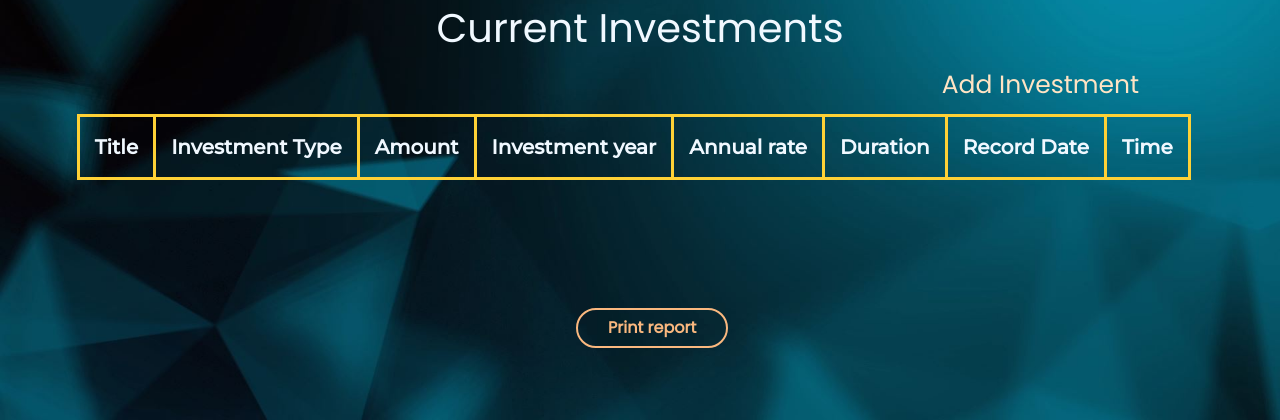
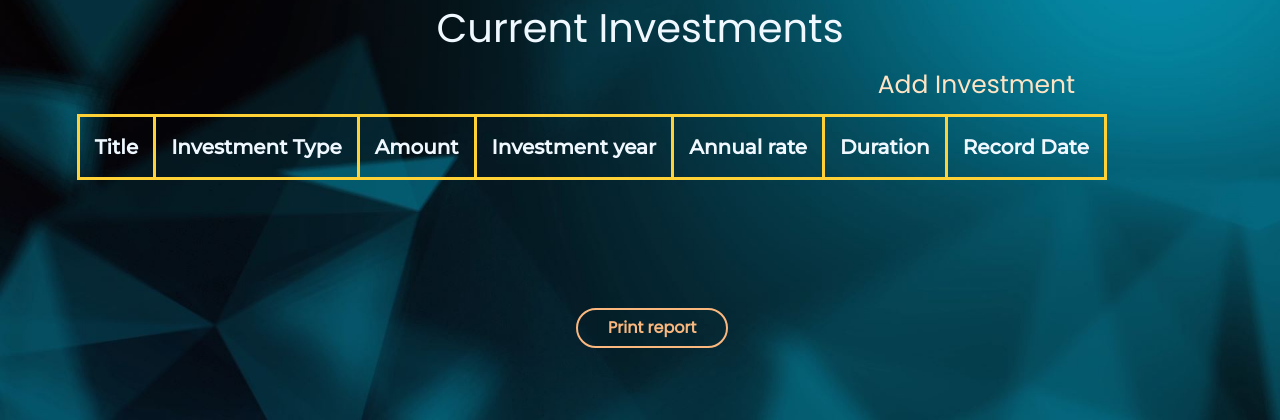
Before and after one commit to SaharshLaud/Investment-Tracker, a PHP site: page /display.php in a window 1280 px wide. Shown: the part 124-544 px from the top of the page. Run offline with PHP 8.4, Linux system fonts and the light colour scheme; lists and menus that the app fills with data are empty.

Commit message:
Update display.php

```diff
--- a/display.php
+++ b/display.php
@@ -151,7 +151,7 @@ require 'server.php';
 font-size:25px;"> Username:
         <?php echo $_SESSION['username']; ?><?php endif ?></h3>
 
-    <a href="add.php" style="color:bisque;float:right;padding-right:11%;font-family: 'Poppins', sans-serif;font-size:25px;"> Add Investment</a>
+    <a href="add.php" style="color:bisque;float:right;padding-right:16%;font-family: 'Poppins', sans-serif;font-size:25px;"> Add Investment</a>
     <br><br>
     <table>
         <tr>
@@ -162,7 +162,7 @@ font-size:25px;"> Username:
             <th>Annual rate</th>
             <th>Duration</th>
             <th>Record Date</th>
-            <th>Time</th>
+
         </tr>
         <?php
     if (isset($_SESSION['username'])){
```
